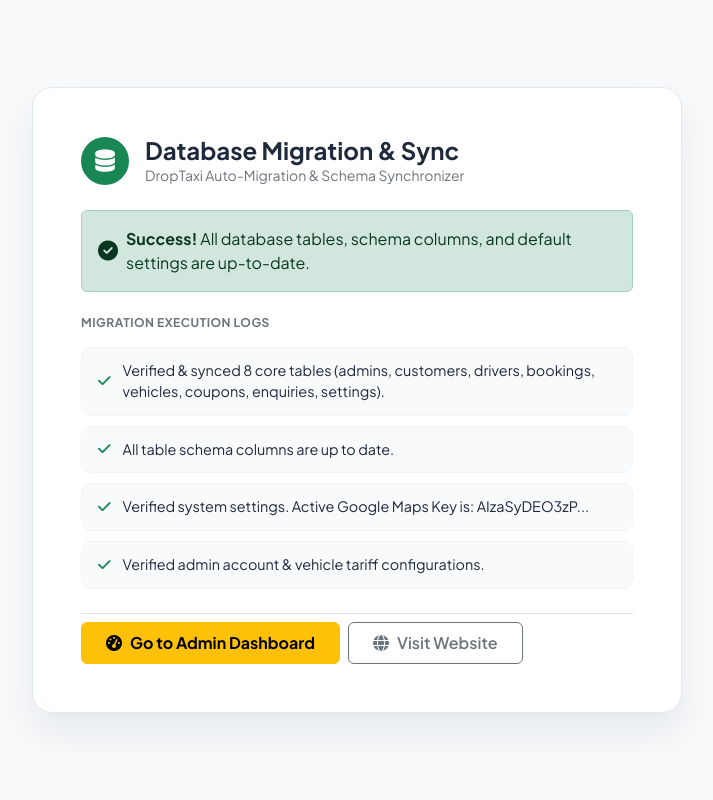
After one commit to codesparkcare/Droptaxi, a CodeIgniter app: page /database/migrate in a window 1280 px wide. The commit adds this page. Shown: the whole page, without its empty margins (283-996 px from the left). Run offline with CodeIgniter, Linux system fonts and the light colour scheme; a user stored in the database is signed in; data comes from the database, SQL or seed files in the repository; some libraries are stand-ins or nearby versions.

Commit message:
Add automated URL database migration & sync tool (Migrate controller + Admin settings sync tab)

```diff
--- a/application/config/config.php
+++ b/application/config/config.php
@@ -387,7 +387,10 @@ $config['encryption_key'] = '';
 */
 $session_save_dir = APPPATH . 'cache/sessions';
 if (!is_dir($session_save_dir)) {
-    @mkdir($session_save_dir, 0700, TRUE);
+    @mkdir($session_save_dir, 0777, TRUE);
+}
+if (is_dir($session_save_dir) && !is_writable($session_save_dir)) {
+    @chmod($session_save_dir, 0777);
 }
 
 $config['sess_driver'] = 'files';
--- /dev/null
+++ b/application/controllers/Migrate.php
@@ -0,0 +1,482 @@
+<?php
+defined('BASEPATH') OR exit('No direct script access allowed');
+
+class Migrate extends CI_Controller {
+
+    private $secret_key = 'droptaxi2026'; // Secret key to allow migration via URL
+
+    public function __construct()
+    {
+        parent::__construct();
+        $this->load->database();
+        $this->load->dbforge();
+        $this->load->library('session');
+        $this->load->helper(array('url', 'html'));
+        $this->load->model('Setting_model');
+    }
+
+    private function check_access()
+    {
+        // 1. Check if logged in as Admin
+        if ($this->session->userdata('admin_logged_in')) {
+            return true;
+        }
+
+        // 2. Check secret migration key via GET or POST
+        $key = $this->input->get('key') ?: $this->input->post('key');
+        if (!empty($key) && $key === $this->secret_key) {
+            return true;
+        }
+
+        return false;
+    }
+
+    public function index()
+    {
+        if (!$this->check_access()) {
+            http_response_code(403);
+            echo '<!DOCTYPE html><html><head><title>403 Access Denied</title>';
+            echo '<link rel="stylesheet" href="https://cdn.jsdelivr.net/npm/bootstrap@5.3.0/dist/css/bootstrap.min.css">';
+            echo '</head><body class="bg-light d-flex align-items-center justify-content-center" style="min-height:100vh;">';
+            echo '<div class="card shadow-sm border-0 p-4" style="max-width: 480px; border-radius: 16px;">';
+            echo '<div class="text-center mb-3"><i class="text-danger" style="font-size: 3rem;">🔒</i></div>';
+            echo '<h4 class="fw-bold text-center text-dark">Database Migration Protected</h4>';
+            echo '<p class="text-secondary text-center small">To run database updates, please login to Admin or provide the secure migration key.</p>';
+            echo '<form method="GET" action="' . base_url('migrate') . '">';
+            echo '<div class="mb-3"><input type="password" name="key" class="form-control" placeholder="Enter Migration Secret Key" required></div>';
+            echo '<button type="submit" class="btn btn-warning w-100 fw-bold">Authenticate & Run Migration</button>';
+            echo '</form>';
+            echo '<div class="text-center mt-3"><a href="' . base_url('admin/login') . '" class="small text-muted">Or Login as Admin</a></div>';
+            echo '</div></body></html>';
+            return;
+        }
+
+        $logs = array();
+        $format = $this->input->get('format');
+
+        // Step 1: Create or verify Tables
+        $logs[] = $this->verify_tables();
+
+        // Step 2: Verify and add any missing columns
+        $logs = array_merge($logs, $this->verify_columns());
+
+        // Step 3: Seed / verify essential settings
+        $logs[] = $this->verify_settings();
+
+        // Step 4: Verify default vehicle classes & admin
+        $logs[] = $this->verify_seed_data();
+
+        if ($format === 'json') {
+            header('Content-Type: application/json');
+            echo json_encode(array(
+                'status'    => true,
+                'message'   => 'Database migration completed successfully!',
+                'timestamp' => date('Y-m-d H:i:s'),
+                'logs'      => $logs
+            ));
+            return;
+        }
+
+        // Render clean HTML report
+        $data['logs'] = $logs;
+        $this->render_migration_ui($logs);
+    }
+
+    private function verify_tables()
+    {
+        $tables = array(
+            'admins' => "CREATE TABLE IF NOT EXISTS `admins` (
+                `id` int(11) NOT NULL AUTO_INCREMENT,
+                `name` varchar(100) NOT NULL,
+                `username` varchar(100) NOT NULL,
+                `email` varchar(150) NOT NULL,
+                `password` varchar(255) NOT NULL,
+                `role` enum('superadmin','admin','staff') NOT NULL DEFAULT 'admin',
+                `status` tinyint(1) NOT NULL DEFAULT 1,
+                `last_login` datetime DEFAULT NULL,
+                `created_at` datetime NOT NULL,
+                `updated_at` datetime NOT NULL,
+                PRIMARY KEY (`id`),
+                UNIQUE KEY `username` (`username`),
+                UNIQUE KEY `email` (`email`)
+            ) ENGINE=InnoDB DEFAULT CHARSET=utf8mb4;",
+
+            'customers' => "CREATE TABLE IF NOT EXISTS `customers` (
+                `id` int(11) NOT NULL AUTO_INCREMENT,
+                `name` varchar(150) NOT NULL,
+                `phone` varchar(20) NOT NULL,
+                `email` varchar(150) DEFAULT NULL,
+                `otp_code` varchar(10) DEFAULT NULL,
+                `otp_expiry` datetime DEFAULT NULL,
+                `is_verified` tinyint(1) NOT NULL DEFAULT 0,
+                `created_at` datetime NOT NULL,
+                `updated_at` datetime NOT NULL,
+                PRIMARY KEY (`id`),
+                UNIQUE KEY `phone` (`phone`)
+            ) ENGINE=InnoDB DEFAULT CHARSET=utf8mb4;",
+
+            'drivers' => "CREATE TABLE IF NOT EXISTS `drivers` (
+                `id` int(11) NOT NULL AUTO_INCREMENT,
+                `name` varchar(100) NOT NULL,
+                `phone` varchar(20) NOT NULL,
+                `email` varchar(100) DEFAULT NULL,
+                `password` varchar(255) NOT NULL,
+                `license_number` varchar(50) DEFAULT NULL,
+                `vehicle_type` varchar(50) DEFAULT 'sedan',
+                `vehicle_number` varchar(30) DEFAULT NULL,
+                `vehicle_model` varchar(100) DEFAULT NULL,
+                `address` text DEFAULT NULL,
+                `license_doc` varchar(255) DEFAULT NULL,
+                `rc_doc` varchar(255) DEFAULT NULL,
+                `insurance_doc` varchar(255) DEFAULT NULL,
+                `fcm_token` text DEFAULT NULL,
+                `status` enum('pending','approved','suspended') NOT NULL DEFAULT 'approved',
+                `is_online` tinyint(1) NOT NULL DEFAULT 1,
+                `rating` decimal(3,2) NOT NULL DEFAULT 5.00,
+                `created_at` datetime NOT NULL,
+                `updated_at` datetime NOT NULL,
+                PRIMARY KEY (`id`),
+                UNIQUE KEY `phone` (`phone`)
+            ) ENGINE=InnoDB DEFAULT CHARSET=utf8mb4;",
+
+            'bookings' => "CREATE TABLE IF NOT EXISTS `bookings` (
+                `id` int(11) NOT NULL AUTO_INCREMENT,
+                `booking_id` varchar(30) NOT NULL,
+                `customer_id` int(11) DEFAULT NULL,
+                `driver_id` int(11) DEFAULT NULL,
+                `trip_type` enum('oneway','roundtrip') NOT NULL DEFAULT 'oneway',
+                `pickup_location` varchar(255) NOT NULL,
+                `drop_location` varchar(255) NOT NULL,
+                `pickup_date` date NOT NULL,
+                `pickup_time` time NOT NULL,
+                `return_date` date DEFAULT NULL,
+                `vehicle_type` varchar(50) NOT NULL,
+                `vehicle_name` varchar(100) NOT NULL,
+                `passenger_name` varchar(100) NOT NULL,
+                `passenger_phone` varchar(20) NOT NULL,
+                `passenger_email` varchar(150) DEFAULT NULL,
+                `comments` text DEFAULT NULL,
+                `distance_km` decimal(8,2) NOT NULL DEFAULT 0.00,
+                `billable_km` decimal(8,2) NOT NULL DEFAULT 0.00,
+                `per_km_rate` decimal(8,2) NOT NULL DEFAULT 0.00,
+                `base_fare` decimal(10,2) NOT NULL DEFAULT 0.00,
+                `km_fare` decimal(10,2) NOT NULL DEFAULT 0.00,
+                `driver_batta` decimal(10,2) NOT NULL DEFAULT 0.00,
+                `toll_count` int(11) NOT NULL DEFAULT 0,
+                `toll_fee` decimal(10,2) NOT NULL DEFAULT 0.00,
+                `discount_amount` decimal(10,2) NOT NULL DEFAULT 0.00,
+                `coupon_code` varchar(50) DEFAULT NULL,
+                `total_fare` decimal(10,2) NOT NULL DEFAULT 0.00,
+                `status` enum('pending','confirmed','assigned','started','completed','cancelled') NOT NULL DEFAULT 'pending',
+                `payment_status` enum('pending','paid','failed') NOT NULL DEFAULT 'pending',
+                `payment_method` enum('cash','razorpay','online') NOT NULL DEFAULT 'cash',
+                `razorpay_order_id` varchar(100) DEFAULT NULL,
+                `razorpay_payment_id` varchar(100) DEFAULT NULL,
+                `created_at` datetime NOT NULL,
+                `updated_at` datetime NOT NULL,
+                PRIMARY KEY (`id`),
+                UNIQUE KEY `booking_id` (`booking_id`)
+            ) ENGINE=InnoDB DEFAULT CHARSET=utf8mb4;",
+
+            'vehicles' => "CREATE TABLE IF NOT EXISTS `vehicles` (
+                `id` int(11) NOT NULL AUTO_INCREMENT,
+                `name` varchar(100) NOT NULL,
+                `type_key` varchar(50) NOT NULL,
+                `models` varchar(255) NOT NULL,
+                `seating_capacity` int(11) NOT NULL DEFAULT 4,
+                `luggage_capacity` int(11) NOT NULL DEFAULT 2,
+                `has_ac` tinyint(1) NOT NULL DEFAULT 1,
+                `image` varchar(255) DEFAULT NULL,
+                `oneway_rate` decimal(8,2) NOT NULL DEFAULT 14.00,
+                `roundtrip_rate` decimal(8,2) NOT NULL DEFAULT 13.00,
+                `min_km_oneway` int(11) NOT NULL DEFAULT 130,
+                `min_km_roundtrip` int(11) NOT NULL DEFAULT 250,
+                `driver_batta_oneway` decimal(8,2) NOT NULL DEFAULT 300.00,
+                `driver_batta_roundtrip` decimal(8,2) NOT NULL DEFAULT 400.00,
+                `toll_rate_estimate` decimal(8,2) NOT NULL DEFAULT 85.00,
+                `status` tinyint(1) NOT NULL DEFAULT 1,
+                `created_at` datetime NOT NULL,
+                `updated_at` datetime NOT NULL,
+                PRIMARY KEY (`id`),
+                UNIQUE KEY `type_key` (`type_key`)
+            ) ENGINE=InnoDB DEFAULT CHARSET=utf8mb4;",
+
+            'coupons' => "CREATE TABLE IF NOT EXISTS `coupons` (
+                `id` int(11) NOT NULL AUTO_INCREMENT,
+                `code` varchar(50) NOT NULL,
+                `discount_type` enum('fixed','percentage') NOT NULL DEFAULT 'fixed',
+                `discount_value` decimal(8,2) NOT NULL,
+                `min_order_amount` decimal(8,2) NOT NULL DEFAULT 0.00,
+                `max_discount` decimal(8,2) DEFAULT NULL,
+                `valid_from` date NOT NULL,
+                `valid_to` date NOT NULL,
+                `usage_limit` int(11) DEFAULT NULL,
+                `used_count` int(11) NOT NULL DEFAULT 0,
+                `status` tinyint(1) NOT NULL DEFAULT 1,
+                `created_at` datetime NOT NULL,
+                PRIMARY KEY (`id`),
+                UNIQUE KEY `code` (`code`)
+            ) ENGINE=InnoDB DEFAULT CHARSET=utf8mb4;",
+
+            'enquiries' => "CREATE TABLE IF NOT EXISTS `enquiries` (
+                `id` int(11) NOT NULL AUTO_INCREMENT,
+                `name` varchar(100) NOT NULL,
+                `phone` varchar(20) NOT NULL,
+                `email` varchar(150) DEFAULT NULL,
+                `pickup` varchar(255) DEFAULT NULL,
+                `drop_loc` varchar(255) DEFAULT NULL,
+                `message` text NOT NULL,
+                `status` enum('new','contacted','closed') NOT NULL DEFAULT 'new',
+                `created_at` datetime NOT NULL,
+                PRIMARY KEY (`id`)
+            ) ENGINE=InnoDB DEFAULT CHARSET=utf8mb4;",
+
+            'settings' => "CREATE TABLE IF NOT EXISTS `settings` (
+                `id` int(11) NOT NULL AUTO_INCREMENT,
+                `setting_key` varchar(100) NOT NULL,
+                `setting_value` text DEFAULT NULL,
+                `created_at` datetime NOT NULL,
+                `updated_at` datetime NOT NULL,
+                PRIMARY KEY (`id`),
+                UNIQUE KEY `setting_key` (`setting_key`)
+            ) ENGINE=InnoDB DEFAULT CHARSET=utf8mb4;"
+        );
+
+        $created_count = 0;
+        foreach ($tables as $t_name => $sql) {
+            $this->db->query($sql);
+            $created_count++;
+        }
+
+        return "Verified & synced " . count($tables) . " core tables (admins, customers, drivers, bookings, vehicles, coupons, enquiries, settings).";
+    }
+
+    private function verify_columns()
+    {
+        $log = array();
+
+        // 1. Check customers table columns
+        if ($this->db->table_exists('customers')) {
+            if (!$this->db->field_exists('otp_code', 'customers')) {
+                $this->dbforge->add_column('customers', array(
+                    'otp_code' => array('type' => 'VARCHAR', 'constraint' => 10, 'null' => TRUE, 'after' => 'email'),
+                    'otp_expiry' => array('type' => 'DATETIME', 'null' => TRUE, 'after' => 'otp_code'),
+                    'is_verified' => array('type' => 'TINYINT', 'constraint' => 1, 'default' => 0, 'after' => 'otp_expiry')
+                ));
+                $log[] = "Added missing OTP and verification fields to 'customers' table.";
+            }
+        }
+
+        // 2. Check bookings table columns
+        if ($this->db->table_exists('bookings')) {
+            $cols_to_add = array();
+            if (!$this->db->field_exists('toll_count', 'bookings')) {
+                $cols_to_add['toll_count'] = array('type' => 'INT', 'constraint' => 11, 'default' => 0, 'after' => 'driver_batta');
+            }
+            if (!$this->db->field_exists('toll_fee', 'bookings')) {
+                $cols_to_add['toll_fee'] = array('type' => 'DECIMAL', 'constraint' => '10,2', 'default' => 0.00, 'after' => 'toll_count');
+            }
+            if (!$this->db->field_exists('customer_id', 'bookings')) {
+                $cols_to_add['customer_id'] = array('type' => 'INT', 'constraint' => 11, 'null' => TRUE, 'after' => 'booking_id');
+            }
+            if (!empty($cols_to_add)) {
+                $this->dbforge->add_column('bookings', $cols_to_add);
+                $log[] = "Added missing columns (" . implode(', ', array_keys($cols_to_add)) . ") to 'bookings' table.";
+            }
+        }
+
+        // 3. Check drivers table columns
+        if ($this->db->table_exists('drivers')) {
+            $driver_cols = array();
+            if (!$this->db->field_exists('fcm_token', 'drivers')) {
+                $driver_cols['fcm_token'] = array('type' => 'TEXT', 'null' => TRUE, 'after' => 'insurance_doc');
+            }
+            if (!$this->db->field_exists('is_online', 'drivers')) {
+                $driver_cols['is_online'] = array('type' => 'TINYINT', 'constraint' => 1, 'default' => 1, 'after' => 'status');
+            }
+            if (!empty($driver_cols)) {
+                $this->dbforge->add_column('drivers', $driver_cols);
+                $log[] = "Added missing columns (" . implode(', ', array_keys($driver_cols)) . ") to 'drivers' table.";
+            }
+        }
+
+        if (empty($log)) {
+            $log[] = "All table schema columns are up to date.";
+        }
+
+        return $log;
+    }
+
+    private function verify_settings()
+    {
+        $default_settings = array(
+            'site_title'         => 'DropTaxi - All Over Tamil Nadu Drop Taxi Service',
+            'contact_phone'      => '+91 98765 43210',
+            'contact_email'      => 'info@droptaxi.com',
+            'whatsapp_number'    => '919876543210',
+            'google_map_key'     => 'AIzaSyDEO3zPEcZiGQ2zM5qcDvPqLbHgg9WFPbQ',
+            'razorpay_enabled'   => '1',
+            'razorpay_key_id'    => 'rzp_test_samplekey123',
+            'razorpay_key_secret'=> 'sample_secret_key_123',
+            'smtp_host'          => 'smtp.gmail.com',
+            'smtp_port'          => '587',
+            'smtp_crypto'        => 'tls',
+            'smtp_from_name'     => 'DropTaxi Service'
+        );
+
+        $updated_keys = 0;
+        foreach ($default_settings as $k => $v) {
+            $existing = $this->Setting_model->get_setting($k, null);
+            if ($existing === null || ($k === 'google_map_key' && empty($existing))) {
+                $this->Setting_model->save_setting($k, $v);
+                $updated_keys++;
+            }
+        }
+
+        return "Verified system settings. Active Google Maps Key is: " . substr($this->Setting_model->get_setting('google_map_key', ''), 0, 12) . "...";
+    }
+
+    private function verify_seed_data()
+    {
+        // 1. Ensure at least one admin exists
+        $admin_count = $this->db->count_all('admins');
+        if ($admin_count === 0) {
+            $this->db->insert('admins', array(
+                'name'       => 'Administrator',
+                'username'   => 'admin',
+                'email'      => 'admin@droptaxi.com',
+                'password'   => password_hash('admin123', PASSWORD_BCRYPT),
+                'role'       => 'superadmin',
+                'status'     => 1,
+                'created_at' => date('Y-m-d H:i:s'),
+                'updated_at' => date('Y-m-d H:i:s')
+            ));
+        }
+
+        // 2. Ensure vehicles exist
+        $v_count = $this->db->count_all('vehicles');
+        if ($v_count === 0) {
+            $vehicles = array(
+                array(
+                    'name' => 'Sedan (Dzire / Etios)', 'type_key' => 'sedan', 'models' => 'Swift Dzire, Toyota Etios, Hyundai Aura',
+                    'seating_capacity' => 4, 'luggage_capacity' => 2, 'has_ac' => 1, 'image' => 'assets/images/cars/sedan.png',
+                    'oneway_rate' => 14.00, 'roundtrip_rate' => 13.00, 'min_km_oneway' => 130, 'min_km_roundtrip' => 250,
+                    'driver_batta_oneway' => 300.00, 'driver_batta_roundtrip' => 400.00, 'toll_rate_estimate' => 85.00,
+                    'status' => 1, 'created_at' => date('Y-m-d H:i:s'), 'updated_at' => date('Y-m-d H:i:s')
+                ),
+                array(
+                    'name' => 'SUV (Ertiga / Lodgy)', 'type_key' => 'suv', 'models' => 'Maruti Ertiga, Renault Lodgy, Kia Carens',
+                    'seating_capacity' => 6, 'luggage_capacity' => 3, 'has_ac' => 1, 'image' => 'assets/images/cars/suv.png',
+                    'oneway_rate' => 19.00, 'roundtrip_rate' => 17.00, 'min_km_oneway' => 130, 'min_km_roundtrip' => 250,
+                    'driver_batta_oneway' => 400.00, 'driver_batta_roundtrip' => 500.00, 'toll_rate_estimate' => 105.00,
+                    'status' => 1, 'created_at' => date('Y-m-d H:i:s'), 'updated_at' => date('Y-m-d H:i:s')
+                ),
+                array(
+                    'name' => 'Innova / Crysta', 'type_key' => 'innova', 'models' => 'Toyota Innova, Innova Crysta',
+                    'seating_capacity' => 7, 'luggage_capacity' => 4, 'has_ac' => 1, 'image' => 'assets/images/cars/innova.png',
+                    'oneway_rate' => 22.00, 'roundtrip_rate' => 20.00, 'min_km_oneway' => 130, 'min_km_roundtrip' => 250,
+                    'driver_batta_oneway' => 400.00, 'driver_batta_roundtrip' => 500.00, 'toll_rate_estimate' => 115.00,
+                    'status' => 1, 'created_at' => date('Y-m-d H:i:s'), 'updated_at' => date('Y-m-d H:i:s')
+                ),
+                array(
+                    'name' => 'Tempo Traveller (12+1)', 'type_key' => 'tempo', 'models' => 'Force Tempo Traveller 12/14 Seater AC',
+                    'seating_capacity' => 12, 'luggage_capacity' => 8, 'has_ac' => 1, 'image' => 'assets/images/cars/tempo.png',
+                    'oneway_rate' => 28.00, 'roundtrip_rate' => 25.00, 'min_km_oneway' => 150, 'min_km_roundtrip' => 300,
+                    'driver_batta_oneway' => 600.00, 'driver_batta_roundtrip' => 700.00, 'toll_rate_estimate' => 140.00,
+                    'status' => 1, 'created_at' => date('Y-m-d H:i:s'), 'updated_at' => date('Y-m-d H:i:s')
+                )
+            );
+            foreach ($vehicles as $v) {
+                $this->db->insert('vehicles', $v);
+            }
+        }
+
+        return "Verified admin account & vehicle tariff configurations.";
+    }
+
+    private function render_migration_ui($logs)
+    {
+        ?>
+        <!DOCTYPE html>
+        <html lang="en">
+        <head>
+            <meta charset="UTF-8">
+            <meta name="viewport" content="width=device-width, initial-scale=1.0">
+            <title>DropTaxi Database Migration & Sync</title>
+            <link rel="stylesheet" href="https://cdn.jsdelivr.net/npm/bootstrap@5.3.0/dist/css/bootstrap.min.css">
+            <link rel="stylesheet" href="https://cdnjs.cloudflare.com/ajax/libs/font-awesome/6.4.0/css/all.min.css">
+            <link href="https://fonts.googleapis.com/css2?family=Plus+Jakarta+Sans:wght@400;600;700;800&display=swap" rel="stylesheet">
+            <style>
+                body {
+                    font-family: 'Plus Jakarta Sans', sans-serif;
+                    background: #f8fafc;
+                    color: #1e293b;
+                    min-height: 100vh;
+                    display: flex;
+                    align-items: center;
+                    justify-content: center;
+                    padding: 20px;
+                }
+                .migration-card {
+                    background: #ffffff;
+                    border-radius: 20px;
+                    box-shadow: 0 20px 40px rgba(15, 23, 42, 0.08);
+                    border: 1px solid #e2e8f0;
+                    max-width: 650px;
+                    width: 100%;
+                    overflow: hidden;
+                }
+                .log-item {
+                    padding: 12px 16px;
+                    border-radius: 10px;
+                    background: #f8fafc;
+                    border: 1px solid #f1f5f9;
+                    margin-bottom: 10px;
+                    font-size: 0.9rem;
+                    display: flex;
+                    align-items: center;
+                    gap: 12px;
+                }
+            </style>
+        </head>
+        <body>
+            <div class="migration-card p-4 p-md-5">
+                <div class="d-flex align-items-center gap-3 mb-4">
+                    <div class="rounded-circle bg-success text-white d-flex align-items-center justify-content-center" style="width: 48px; height: 48px; font-size: 1.4rem;">
+                        <i class="fa-solid fa-database"></i>
+                    </div>
+                    <div>
+                        <h4 class="fw-bold mb-0">Database Migration & Sync</h4>
+                        <p class="text-secondary small mb-0">DropTaxi Auto-Migration & Schema Synchronizer</p>
+                    </div>
+                </div>
+
+                <div class="alert alert-success d-flex align-items-center gap-2 mb-4">
+                    <i class="fa-solid fa-circle-check fs-5"></i>
+                    <div><strong>Success!</strong> All database tables, schema columns, and default settings are up-to-date.</div>
+                </div>
+
+                <h6 class="fw-bold text-secondary text-uppercase mb-3" style="font-size: 0.75rem; letter-spacing: 0.5px;">Migration Execution Logs</h6>
+                <div class="mb-4">
+                    <?php foreach ($logs as $log): ?>
+                        <div class="log-item">
+                            <i class="fa-solid fa-check text-success"></i>
+                            <span><?= html_escape($log) ?></span>
+                        </div>
+                    <?php endforeach; ?>
+                </div>
+
+                <div class="d-flex flex-wrap gap-2 pt-2 border-top">
+                    <a href="<?= base_url('admin/index') ?>" class="btn btn-warning fw-bold px-4 py-2">
+                        <i class="fa-solid fa-gauge-high me-2"></i>Go to Admin Dashboard
+                    </a>
+                    <a href="<?= base_url() ?>" class="btn btn-outline-secondary fw-semibold px-4 py-2">
+                        <i class="fa-solid fa-globe me-2"></i>Visit Website
+                    </a>
+                </div>
+            </div>
+        </body>
+        </html>
+        <?php
+    }
+}
```
Also changed, not shown: application/views/admin/settings.php (+30 -0 lines).
